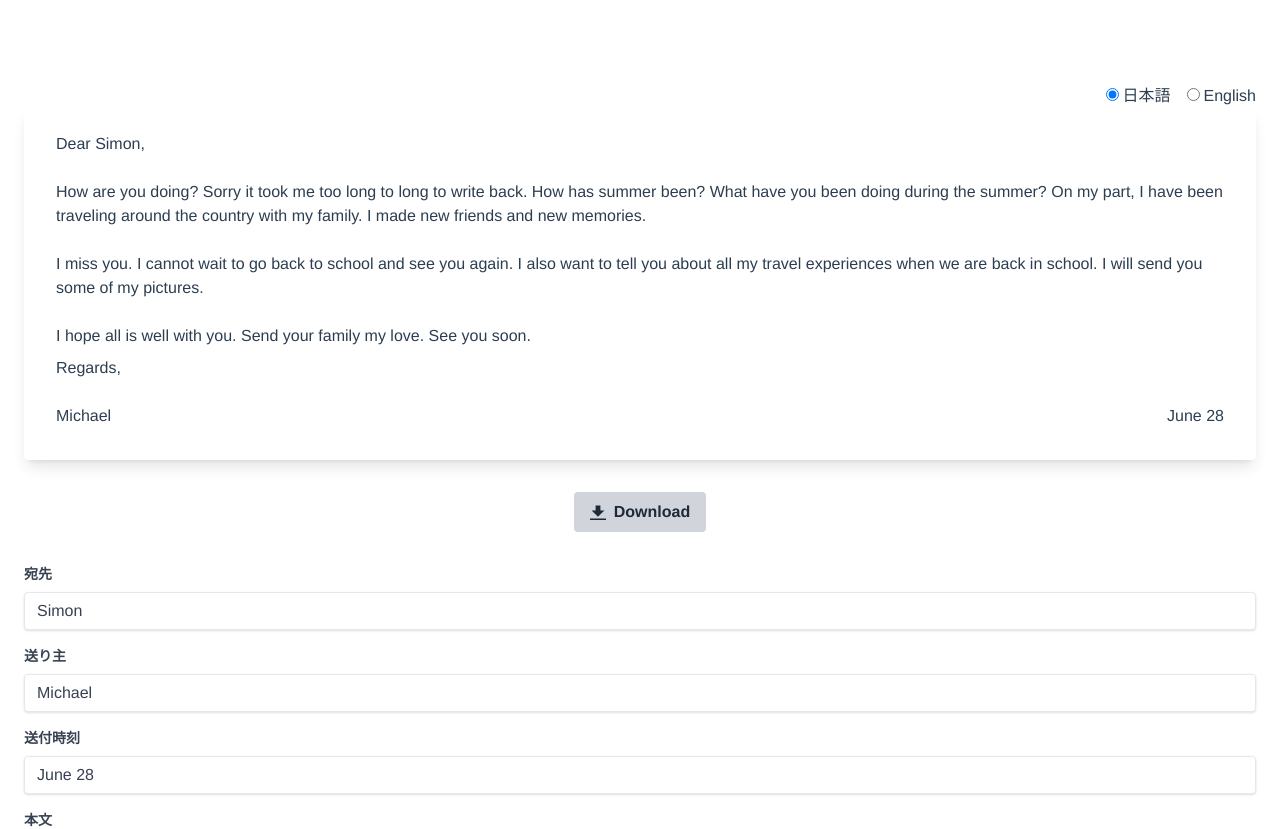
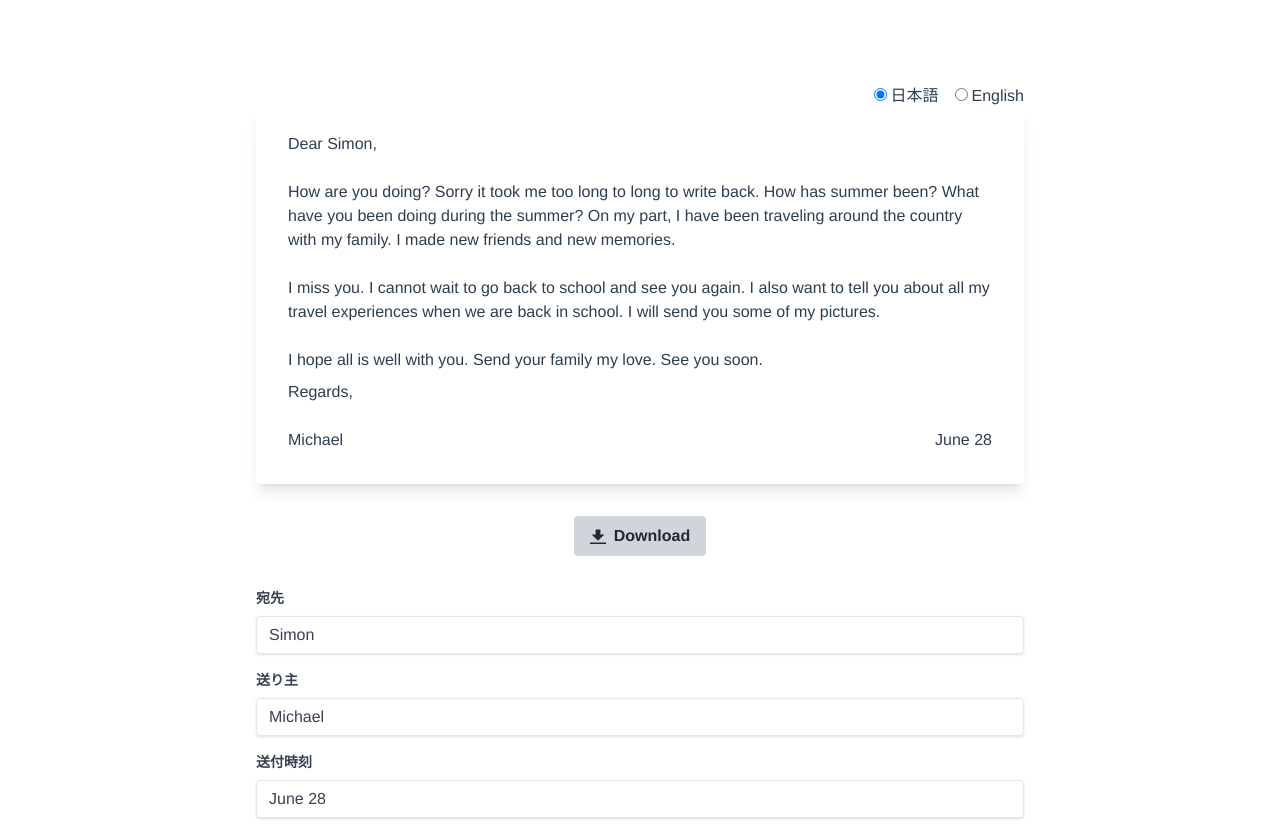
Before and after one commit to Haru0101/dear-my-friend, a Vue app: page / in a window 1280 px wide. Shown: the top 829 px of the page. Built offline with nearby package versions, Linux system fonts and the light colour scheme.

Commit message:
fix: max-width

```diff
--- a/src/App.vue
+++ b/src/App.vue
@@ -30,7 +30,7 @@ const download = () => {
 </script>
 <template>
   <div class="p-6">
-    <div class="w-full mx-auto max-w-screen-2xl">
+    <div class="w-full mx-auto max-w-3xl">
       <div class="flex justify-end">
         <label class="mr-4"><input v-model="language" value="jp" class="mr-1" type="radio" name="languages">日本語</label>
         <label><input v-model="language" value="en" class="mr-1" type="radio" name="languages">English</label>
```
